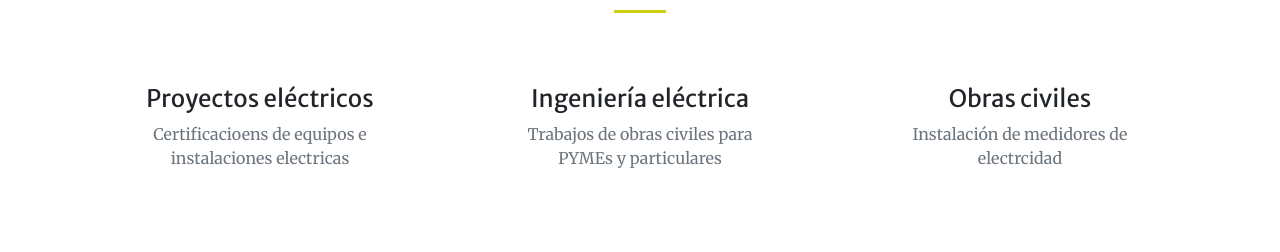
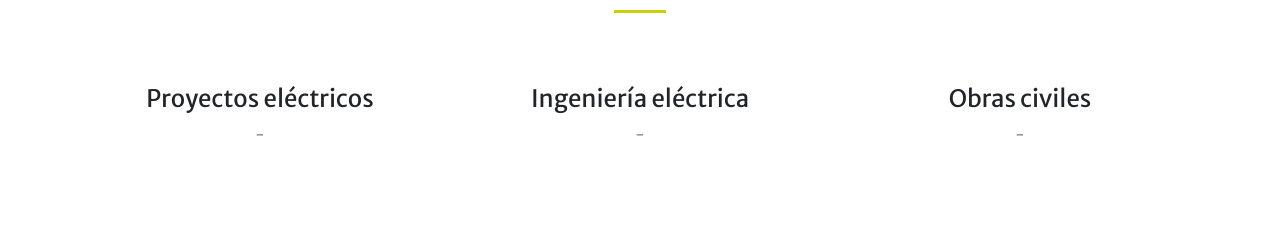
Before and after one commit to Jonathan-act/ingelarc, a plain HTML site: page index.html in a window 1280 px wide. Shown: the part 980-1232 px from the top of the page. Drawn offline with nearby package versions, Linux system fonts and the light colour scheme.

Commit message:
corrección

```diff
--- a/index.html
+++ b/index.html
@@ -20,7 +20,7 @@
 
     </head>
     <body id="page-top">
-        <!-- Navigation-->
+
         <nav class="navbar navbar-expand-lg fixed-top py-3 bg-light" id="mainNav">
             <div class="container">
                 <img src="./assets/logos/Duolectric.png" alt="DuoElectric" height="80">
@@ -74,23 +74,23 @@
 
                     <div class="col-lg-3 col-md-6 text-center m-auto">
                         <div class="mt-5">
-                            <!-- <i class="fas fa-4x fa-gem text-primary mb-4"></i> -->
+
                             <h3 class="h4 mb-2">Proyectos eléctricos</h3>
-                            <p class="text-muted mb-0">Certificacioens de equipos e instalaciones electricas</p>
+                            <p class="text-muted mb-0">-</p>
                         </div>
                     </div>
                     <div class="col-lg-3 col-md-6 text-center m-auto">
                         <div class="mt-5">
-                            <!-- <i class="fas fa-4x fa-laptop-code text-primary mb-4"></i> -->
+
                             <h3 class="h4 mb-2">Ingeniería eléctrica</h3>
-                            <p class="text-muted mb-0">Trabajos de obras civiles para PYMEs y particulares</p>
+                            <p class="text-muted mb-0">-</p>
                         </div>
                     </div>
                     <div class="col-lg-3 col-md-6 text-center m-auto">
                         <div class="mt-5">
-                            <!-- <i class="fas fa-4x fa-globe text-primary mb-4"></i> -->
+
                             <h3 class="h4 mb-2">Obras civiles</h3>
-                            <p class="text-muted mb-0">Instalación de medidores de electrcidad</p>
+                            <p class="text-muted mb-0">-</p>
                         </div>
                     </div>
 
@@ -188,34 +188,28 @@
                 <div class="row">
                     <div class="col-lg-4 ml-auto text-center mb-5 mb-lg-0">
                         <i class="fas fa-phone fa-3x mb-3 text-muted"></i>
-                        <div>+56 (9) 123-4567</div>
+                        <div>+569 7532 7591</div>
                     </div>
                     <div class="col-lg-4 mr-auto text-center">
                         <i class="fas fa-envelope fa-3x mb-3 text-muted"></i>
-                        <!-- Make sure to change the email address in BOTH the anchor text and the link target below!-->
+
                         <a class="d-block text-warning" href="mailto:contacto@duoelectric.cl">contacto@duoelectric.cl</a>
                     </div>
                 </div>
             </div>
         </section>
 
-        <!--
-        <footer class="bg-light py-5">
-            <div class="container"><div class="small text-center text-muted">Copyright © 2021 - DuoElectric Spa.</div></div>
-        </footer>
-        -->
 
-        <!-- Footer -->
         <footer class="text-center text-lg-start bg-dark text-muted">
 
-            <!-- Section: Links  -->
+
             <section class="">
                 <div class="container text-center text-md-start pt-3">
-                    <!-- Grid row -->
+
                     <div class="row mt-3">
-                        <!-- Grid column -->
+
                         <div class="col-md-3 col-lg-4 col-xl-3 mx-auto mb-4">
-                            <!-- Content -->
+
                             <h6 class="text-uppercase fw-bold mb-2">
                                 <i class="fas fa-gem me-3"></i> DuoElectric
                             </h6>
@@ -223,30 +217,9 @@
                                 Ser una empresa reconocida en el mercado nacional por s ugran calidad de servicio, prestigioso profesionalismo en el diseño y una gran responsabilidad en la ejecución de servicios y proyectos de ingeniería eléctrica.
                             </p>
                         </div>
-                        <!-- Grid column -->
 
-                        <!-- Grid column
-                        <div class="col-md-2 col-lg-2 col-xl-2 mx-auto mb-4">
+                        <div class="col-md-3 col-lg-2 col-xl-2 mx-auto mb-4">
 
-                            <h6 class="text-uppercase fw-bold mb-4">
-                                Servicios
-                            </h6>
-                            <p>
-                                <a href="#!" class="text-reset">Servicio 1</a>
-                            </p>
-                            <p>
-                                <a href="#!" class="text-reset">Servicio 2</a>
-                            </p>
-                            <p>
-                                <a href="#!" class="text-reset">Servicio 3</a>
-                            </p>
-                            <p>
-                                <a href="#!" class="text-reset">Servicio 4</a>
-                            </p>
-                        </div>
-                         -->
-                        <div class="col-md-3 col-lg-2 col-xl-2 mx-auto mb-4">
-                            <!-- Links -->
                             <h6 class="text-uppercase fw-bold mb-4">
                                 Enlaces
                             </h6>
@@ -263,11 +236,9 @@
                                 <a href="./empresa.html" class="text-reset">Visión</a>
                             </p>
                         </div>
-                        <!-- Grid column -->
 
-                        <!-- Grid column -->
                         <div class="col-md-4 col-lg-3 col-xl-3 mx-auto mb-md-0 mb-4">
-                            <!-- Links -->
+
                             <h6 class="text-uppercase fw-bold mb-4">
                                 Contacto
                             </h6>
@@ -280,21 +251,19 @@
                             <p><i class="fas fa-phone mt-3 me-3"></i> +569 7532 7591</p>
                             <p><i class="fas fa-phone me-3"></i> +569 6237 5582</p>
                         </div>
-                        <!-- Grid column -->
+
                     </div>
-                    <!-- Grid row -->
+
                 </div>
             </section>
-            <!-- Section: Links  -->
 
-            <!-- Copyright -->
             <div class="text-center p-4" style="background-color: rgba(0, 0, 0, 0.05);">
                 © 2021 Copyright:
                 <a class="text-reset fw-bold">DuoElectric</a>
             </div>
-            <!-- Copyright -->
+
         </footer>
-        <!-- Footer -->
+
 
         <!-- Bootstrap core JS-->
         <script src="https://cdnjs.cloudflare.com/ajax/libs/jquery/3.5.1/jquery.min.js"></script>
```
